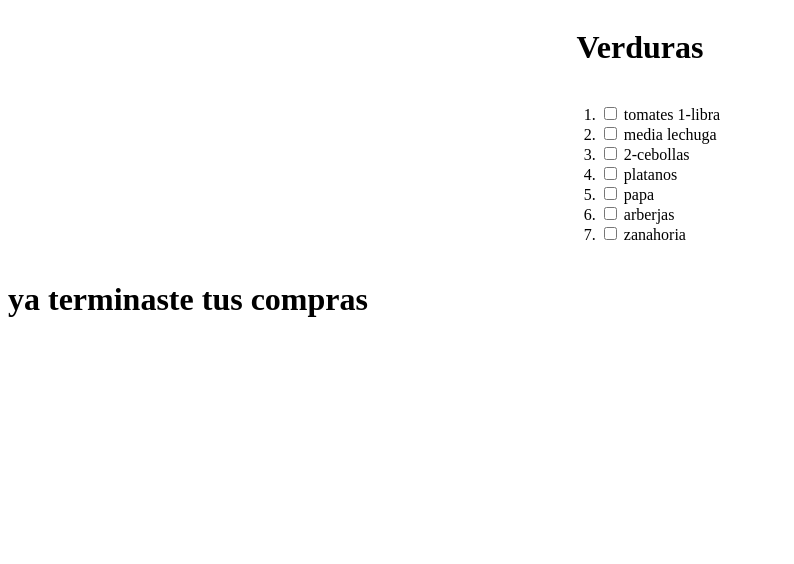
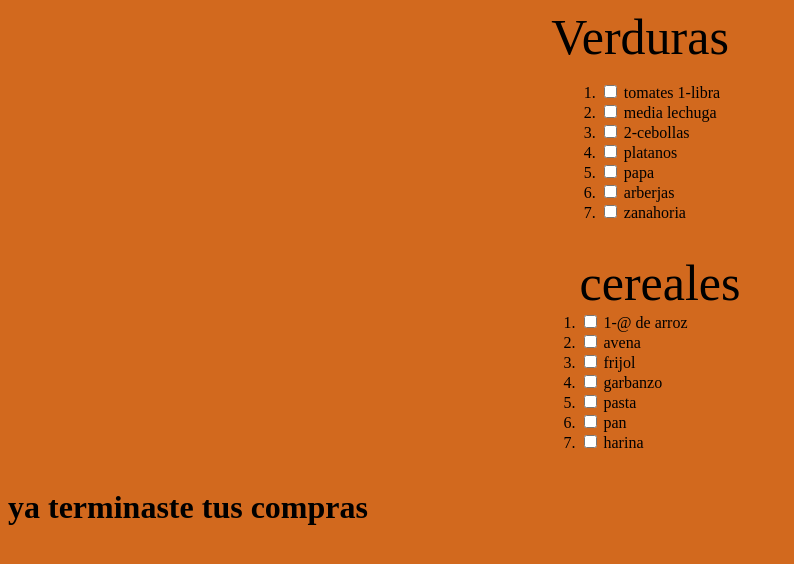
Before and after one commit to diegoJIMENEz23/lista, a plain HTML site: page index.html/index.html in a window 1280 px wide. Shown: the whole page, without its empty margins (0-794 px from the left). Drawn offline with Linux system fonts and the light colour scheme.

Commit message:
añadi la parte de cereales y puse un bacgroun color

```diff
--- a/index.html/css/style.css
+++ b/index.html/css/style.css
@@ -4,3 +4,11 @@
   align-items: center;
   flex-direction: column;
 }
+.titulos {
+  font-size: 50px;
+  margin: 0;
+}
+
+body {
+  background-color: chocolate;
+}
--- a/index.html/index.html
+++ b/index.html/index.html
@@ -20,7 +20,7 @@
         <article></article>
       </section>
       <div class="wrapper">
-        <h1>Verduras</h1>
+        <p class="titulos">Verduras</p>
         <ol>
           <li>
             <input type="checkbox" />
@@ -51,6 +51,37 @@
             <span>zanahoria</span>
           </li>
         </ol>
+        <ol>
+          <p class="titulos">cereales</p>
+          <li>
+            <input type="checkbox" />
+            <span>1-@ de arroz</span>
+          </li>
+          <li>
+            <input type="checkbox" />
+            <span>avena</span>
+          </li>
+          <li>
+            <input type="checkbox" />
+            <span>frijol</span>
+          </li>
+          <li>
+            <input type="checkbox" />
+            <span>garbanzo</span>
+          </li>
+          <li>
+            <input type="checkbox" />
+            <span>pasta</span>
+          </li>
+          <li>
+            <input type="checkbox" />
+            <span>pan</span>
+          </li>
+          <li>
+            <input type="checkbox" />
+            <span>harina</span>
+          </li>
+        </ol>
       </div>
     </main>
     <footer>
```
